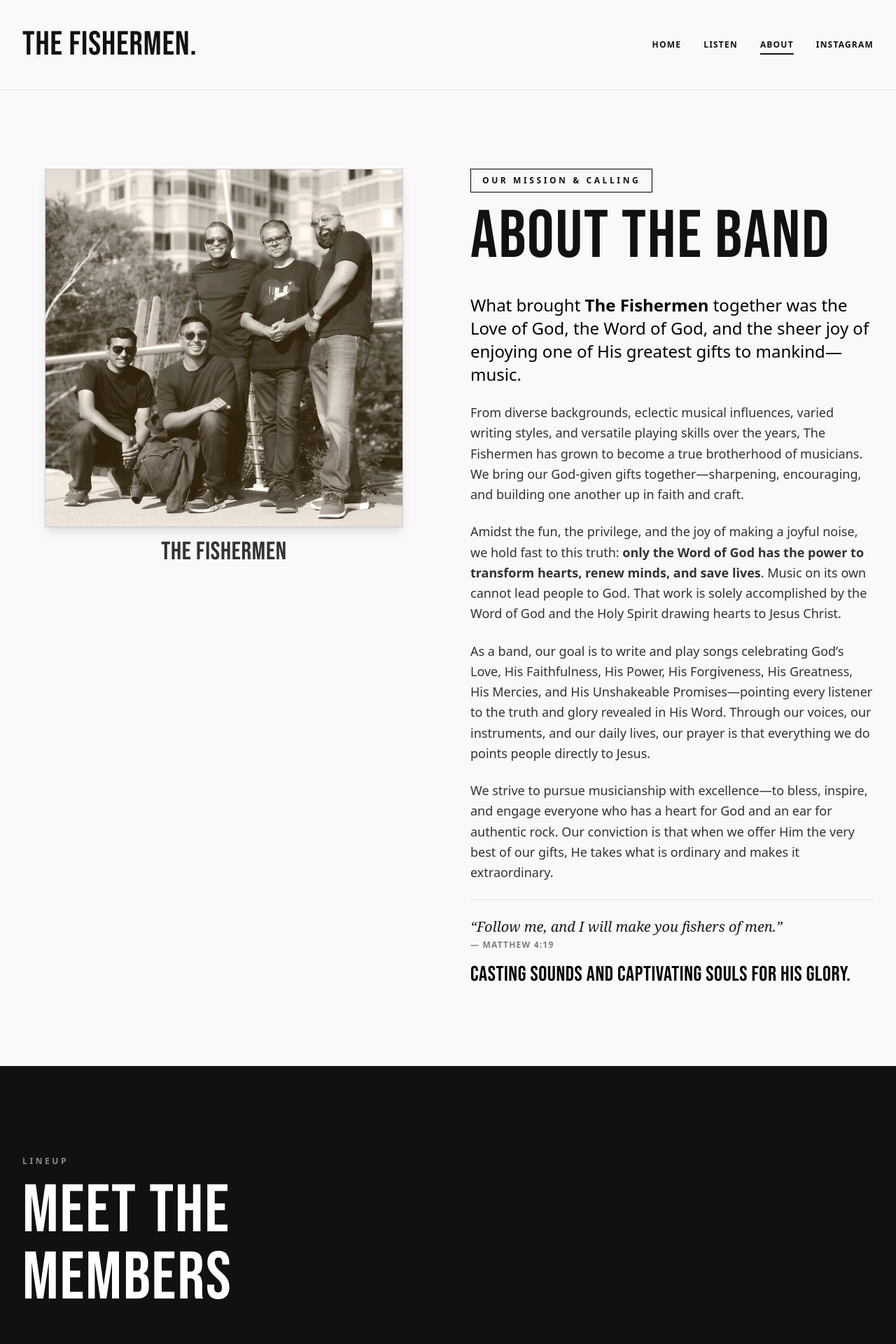
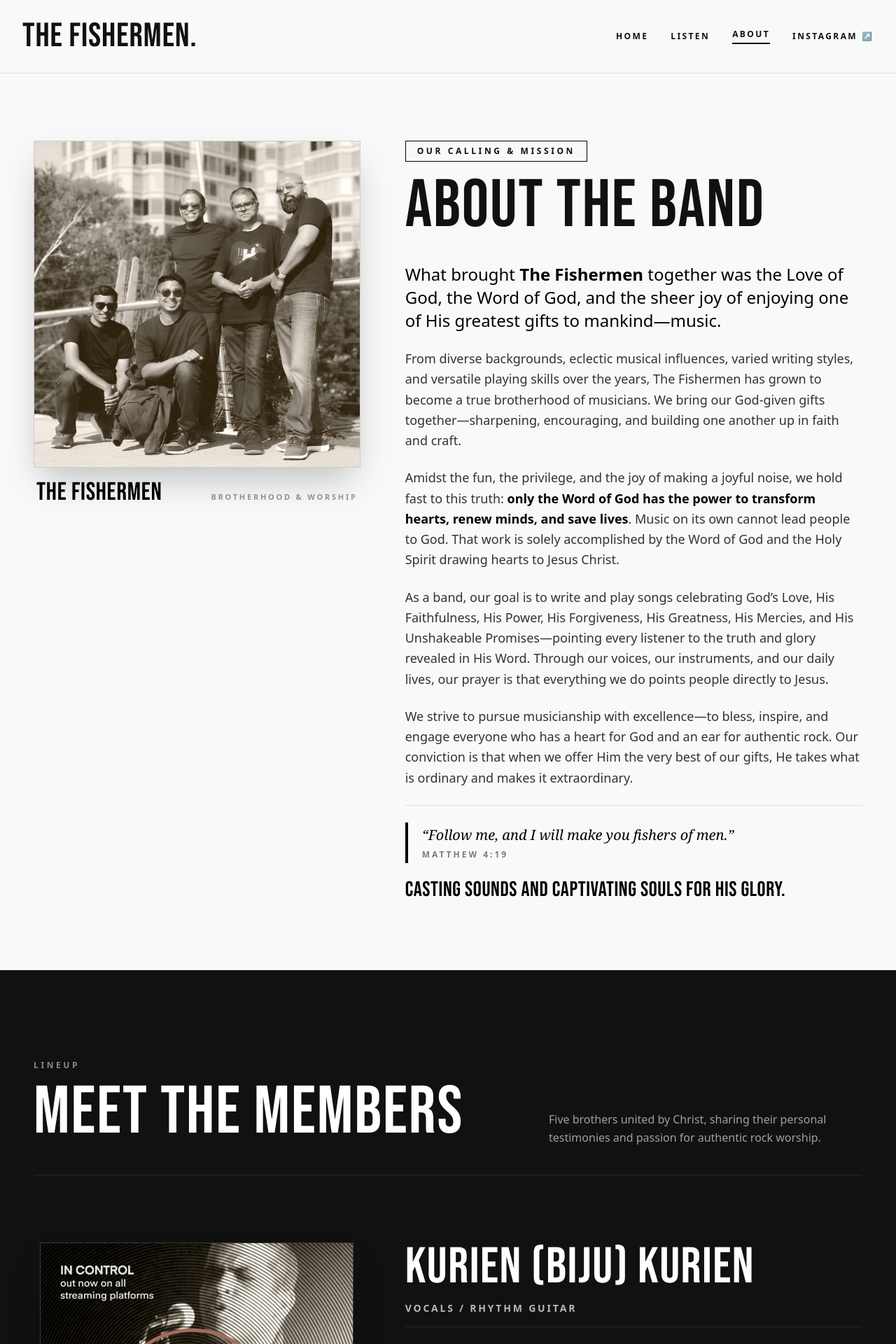
Before and after one commit to levinttgit/fishermen, a Next.js app: page /fishermen/about in a window 1280 px wide. Shown: the top 1920 px of the page at 70% size. Built offline with nearby package versions, Linux system fonts and the light colour scheme.

Commit message:
Design polish & optimizations for About Us page

```diff
--- a/src/app/about/page.tsx
+++ b/src/app/about/page.tsx
@@ -68,22 +68,29 @@ const bandPhotoUrl = "/fishermen/images/band.jpg";
 
 export default function AboutPage() {
   const fadeUp: Variants = {
-    hidden: { opacity: 0, y: 30 },
+    hidden: { opacity: 0, y: 25 },
     visible: { opacity: 1, y: 0, transition: { duration: 0.7, ease: "easeOut" } },
   };
 
   return (
     <div className="min-h-screen bg-[#F9F9F9] text-[#111111] font-sans selection:bg-black selection:text-white">
       {/* Navigation */}
-      <nav className="flex flex-col md:flex-row justify-between items-center px-8 py-10 w-full border-b border-black/10">
-        <Link href="/" className="font-display text-4xl md:text-5xl mb-6 md:mb-0 hover:opacity-75 transition">
+      <nav className="sticky top-0 z-50 bg-[#F9F9F9]/95 backdrop-blur-md flex flex-col md:flex-row justify-between items-center px-8 py-7 w-full border-b border-black/10 transition-all">
+        <Link href="/" className="font-display text-4xl md:text-5xl tracking-tight mb-4 md:mb-0 hover:opacity-75 transition">
           The Fishermen.
         </Link>
-        <div className="flex gap-8 font-bold text-xs uppercase tracking-widest text-[#111111]">
-          <Link href="/" className="hover:opacity-60 transition">Home</Link>
-          <Link href="/#listen" className="hover:opacity-60 transition">Listen</Link>
-          <Link href="/about" className="underline underline-offset-8 decoration-2 hover:opacity-60 transition">About</Link>
-          <a href="https://www.instagram.com/thefishermen.music/" target="_blank" rel="noopener noreferrer" className="hover:opacity-60 transition">Instagram</a>
+        <div className="flex items-center gap-8 font-bold text-xs uppercase tracking-[0.2em] text-[#111111]">
+          <Link href="/" className="hover:opacity-50 transition">Home</Link>
+          <Link href="/#listen" className="hover:opacity-50 transition">Listen</Link>
+          <Link href="/about" className="border-b-2 border-black pb-1 hover:opacity-50 transition">About</Link>
+          <a
+            href="https://www.instagram.com/thefishermen.music/"
+            target="_blank"
+            rel="noopener noreferrer"
+            className="hover:opacity-50 transition flex items-center gap-1.5"
+          >
+            Instagram ↗
+          </a>
         </div>
       </nav>
 
@@ -93,16 +100,17 @@ export default function AboutPage() {
           initial="hidden"
           animate="visible"
           variants={fadeUp}
-          className="px-8 py-20 md:py-28 max-w-7xl mx-auto border-b border-black/10"
+          className="px-6 md:px-12 py-16 md:py-24 max-w-7xl mx-auto border-b border-black/10"
         >
           <div className="flex flex-col lg:flex-row items-start gap-12 lg:gap-16">
-            {/* Band Photo (4x4 Square) */}
-            <div className="w-full lg:w-1/2 flex flex-col items-center">
-              <div className="w-full max-w-lg aspect-square bg-neutral-200 border border-black/10 relative overflow-hidden group shadow-lg">
+
+            {/* Band Photo (Sticky on desktop for clean reading layout) */}
+            <div className="w-full lg:w-5/12 lg:sticky lg:top-28 flex flex-col items-center">
+              <div className="w-full aspect-square bg-neutral-200 border border-black/10 relative overflow-hidden shadow-2xl group">
                 <img
                   src={bandPhotoUrl}
                   alt="The Fishermen Band"
-                  className="w-full h-full object-cover object-center"
+                  className="w-full h-full object-cover object-center group-hover:scale-[1.02] transition-transform duration-700 ease-out"
                   onError={(e) => {
                     e.currentTarget.style.display = "none";
                     const fallback = e.currentTarget.parentElement?.querySelector(".fallback-placeholder") as HTMLElement;
@@ -117,15 +125,21 @@ export default function AboutPage() {
                   <p className="text-xs uppercase tracking-widest text-black/40 mt-1">Place file in: public/images/band.jpg</p>
                 </div>
               </div>
-              <h2 className="font-display text-3xl md:text-4xl uppercase tracking-wider text-black/80 mt-4">
-                The Fishermen
-              </h2>
+
+              <div className="w-full flex justify-between items-baseline mt-4 px-1">
+                <h2 className="font-display text-3xl md:text-4xl uppercase tracking-wider text-black">
+                  The Fishermen
+                </h2>
+                <span className="text-[11px] font-bold uppercase tracking-[0.25em] text-black/40">
+                  Brotherhood & Worship
+                </span>
+              </div>
             </div>
 
             {/* About Text */}
-            <div className="w-full lg:w-1/2 flex flex-col justify-center">
-              <span className="font-bold tracking-[0.3em] uppercase text-xs mb-4 inline-block border border-black px-4 py-2 self-start">
-                Our Mission & Calling
+            <div className="w-full lg:w-7/12 flex flex-col justify-center">
+              <span className="font-bold tracking-[0.3em] uppercase text-xs mb-4 inline-block border border-black px-4 py-1.5 self-start">
+                Our Calling & Mission
               </span>
               <h1 className="font-display text-6xl md:text-8xl leading-none uppercase mb-8">
                 About The Band
@@ -141,7 +155,7 @@ export default function AboutPage() {
                 </p>
 
                 <p>
-                  Amidst the fun, the privilege, and the joy of making a joyful noise, we hold fast to this truth: <strong>only the Word of God has the power to transform hearts, renew minds, and save lives</strong>. Music on its own cannot lead people to God. That work is solely accomplished by the Word of God and the Holy Spirit drawing hearts to Jesus Christ.
+                  Amidst the fun, the privilege, and the joy of making a joyful noise, we hold fast to this truth: <strong className="text-black font-semibold">only the Word of God has the power to transform hearts, renew minds, and save lives</strong>. Music on its own cannot lead people to God. That work is solely accomplished by the Word of God and the Holy Spirit drawing hearts to Jesus Christ.
                 </p>
 
                 <p>
@@ -152,10 +166,13 @@ export default function AboutPage() {
                   We strive to pursue musicianship with excellence—to bless, inspire, and engage everyone who has a heart for God and an ear for authentic rock. Our conviction is that when we offer Him the very best of our gifts, He takes what is ordinary and makes it extraordinary.
                 </p>
 
+                {/* Quote Block */}
                 <div className="pt-6 border-t border-black/10">
-                  <blockquote className="italic text-lg md:text-xl text-black/90 font-serif mb-3">
+                  <blockquote className="border-l-4 border-black pl-5 py-1 text-lg md:text-xl text-black font-serif italic mb-4">
                     “Follow me, and I will make you fishers of men.”
-                    <span className="block text-xs not-italic font-bold font-sans uppercase tracking-widest text-black/50 mt-1">— Matthew 4:19</span>
+                    <span className="block text-xs not-italic font-bold font-sans uppercase tracking-[0.25em] text-black/50 mt-1.5">
+                      Matthew 4:19
+                    </span>
                   </blockquote>
                   <p className="font-display text-2xl md:text-3xl text-black tracking-wide uppercase pt-1">
                     Casting Sounds and Captivating Souls for His Glory.
@@ -167,16 +184,23 @@ export default function AboutPage() {
         </motion.section>
 
         {/* Band Members Section */}
-        <section className="bg-[#111111] text-white py-24 md:py-32 px-8">
+        <section className="bg-[#111111] text-white py-24 md:py-32 px-6 md:px-12">
           <div className="max-w-7xl mx-auto">
-            <div className="mb-20">
-              <span className="font-bold tracking-[0.3em] uppercase text-xs text-white/50 mb-4 block">Lineup</span>
-              <h2 className="font-display text-6xl md:text-8xl uppercase leading-none">
-                Meet The <br /> Members
-              </h2>
+            {/* Lineup Header */}
+            <div className="mb-20 md:mb-24 flex flex-col md:flex-row justify-between items-start md:items-end gap-6 border-b border-white/10 pb-10">
+              <div>
+                <span className="font-bold tracking-[0.3em] uppercase text-xs text-white/50 mb-3 block">Lineup</span>
+                <h2 className="font-display text-6xl md:text-8xl uppercase leading-none">
+                  Meet The Members
+                </h2>
+              </div>
+              <p className="max-w-md text-sm md:text-base text-white/60 leading-relaxed">
+                Five brothers united by Christ, sharing their personal testimonies and passion for authentic rock worship.
+              </p>
             </div>
 
-            <div className="space-y-16 md:space-y-24">
+            {/* Alternating Member Cards */}
+            <div className="space-y-24 md:space-y-32">
               {members.map((member, idx) => (
                 <motion.div
                   key={member.name}
@@ -184,15 +208,15 @@ export default function AboutPage() {
                   whileInView="visible"
                   viewport={{ once: true, margin: "-80px" }}
                   variants={fadeUp}
-                  className={`flex flex-col ${idx % 2 === 1 ? 'md:flex-row-reverse' : 'md:flex-row'} items-center gap-10 md:gap-16 border-b border-white/10 pb-16 md:pb-24`}
+                  className={`flex flex-col ${idx % 2 === 1 ? 'lg:flex-row-reverse' : 'lg:flex-row'} items-start gap-12 lg:gap-16 border-b border-white/10 pb-20 md:pb-28`}
                 >
-                  {/* Photo (4x4 square) */}
-                  <div className="w-full md:w-1/2 flex justify-center">
-                    <div className="w-full max-w-md aspect-square bg-neutral-900 border border-white/10 relative overflow-hidden group">
+                  {/* Photo (4x4 Square) */}
+                  <div className="w-full lg:w-5/12 flex justify-center">
+                    <div className="w-full max-w-md aspect-square bg-neutral-900 border border-white/15 relative overflow-hidden group shadow-2xl">
                       <img
                         src={member.image}
                         alt={member.name}
-                        className="w-full h-full object-cover object-top"
+                        className="w-full h-full object-cover object-top group-hover:scale-[1.02] transition-transform duration-700 ease-out"
                         onError={(e) => {
                           e.currentTarget.style.display = "none";
                           const fallback = e.currentTarget.parentElement?.querySelector(".fallback-member-placeholder") as HTMLElement;
@@ -210,15 +234,16 @@ export default function AboutPage() {
                     </div>
                   </div>
 
-                  {/* Member Details */}
-                  <div className="w-full md:w-1/2 flex flex-col justify-center">
-                    <h3 className="font-display text-5xl md:text-7xl uppercase leading-none mb-3">
+                  {/* Member Details & Testimony */}
+                  <div className="w-full lg:w-7/12 flex flex-col justify-center">
+                    <h3 className="font-display text-5xl md:text-7xl uppercase leading-none mb-3 tracking-wide">
                       {member.name}
                     </h3>
-                    <p className="text-sm font-bold uppercase tracking-widest text-white/70 mb-6 border-b border-white/10 pb-4">
+                    <p className="text-sm font-bold uppercase tracking-[0.2em] text-white/70 mb-6 border-b border-white/10 pb-4">
                       {member.role}
                     </p>
-                    <div className="space-y-4 mb-8 text-base md:text-lg text-white/80 font-normal leading-relaxed">
+
+                    <div className="space-y-4 mb-8 text-base md:text-lg text-white/85 font-normal leading-relaxed">
                       {Array.isArray(member.bio) ? (
                         member.bio.map((paragraph, pIdx) => (
                           <p key={pIdx}>{paragraph}</p>
@@ -227,8 +252,10 @@ export default function AboutPage() {
                         <p>{member.bio}</p>
                       )}
                     </div>
-                    <div className="text-xs text-white/40 uppercase tracking-widest pt-2 border-t border-white/10">
-                      The Fishermen • {member.role.split('/')[0].trim()}
+
+                    <div className="text-xs text-white/40 uppercase tracking-[0.25em] pt-4 border-t border-white/10 flex items-center justify-between">
+                      <span>The Fishermen</span>
+                      <span>{member.role.split('/')[0].trim()}</span>
                     </div>
                   </div>
                 </motion.div>
@@ -240,10 +267,13 @@ export default function AboutPage() {
 
       {/* Footer */}
       <footer className="bg-[#111111] text-white py-16 px-8 text-center flex flex-col items-center justify-center border-t border-white/10">
-        <div className="font-display text-6xl mb-8">The Fishermen.</div>
-        <div className="text-xs font-bold uppercase tracking-widest text-white/40">
-          <p>© 2026 The Fishermen Music. All rights reserved.</p>
-        </div>
+        <div className="font-display text-6xl mb-4">The Fishermen.</div>
+        <p className="text-xs font-bold uppercase tracking-[0.25em] text-white/40 mb-2">
+          Casting Sounds and Captivating Souls for His Glory
+        </p>
+        <p className="text-[11px] uppercase tracking-widest text-white/30">
+          © 2026 The Fishermen Music. All rights reserved.
+        </p>
       </footer>
     </div>
   );
```
